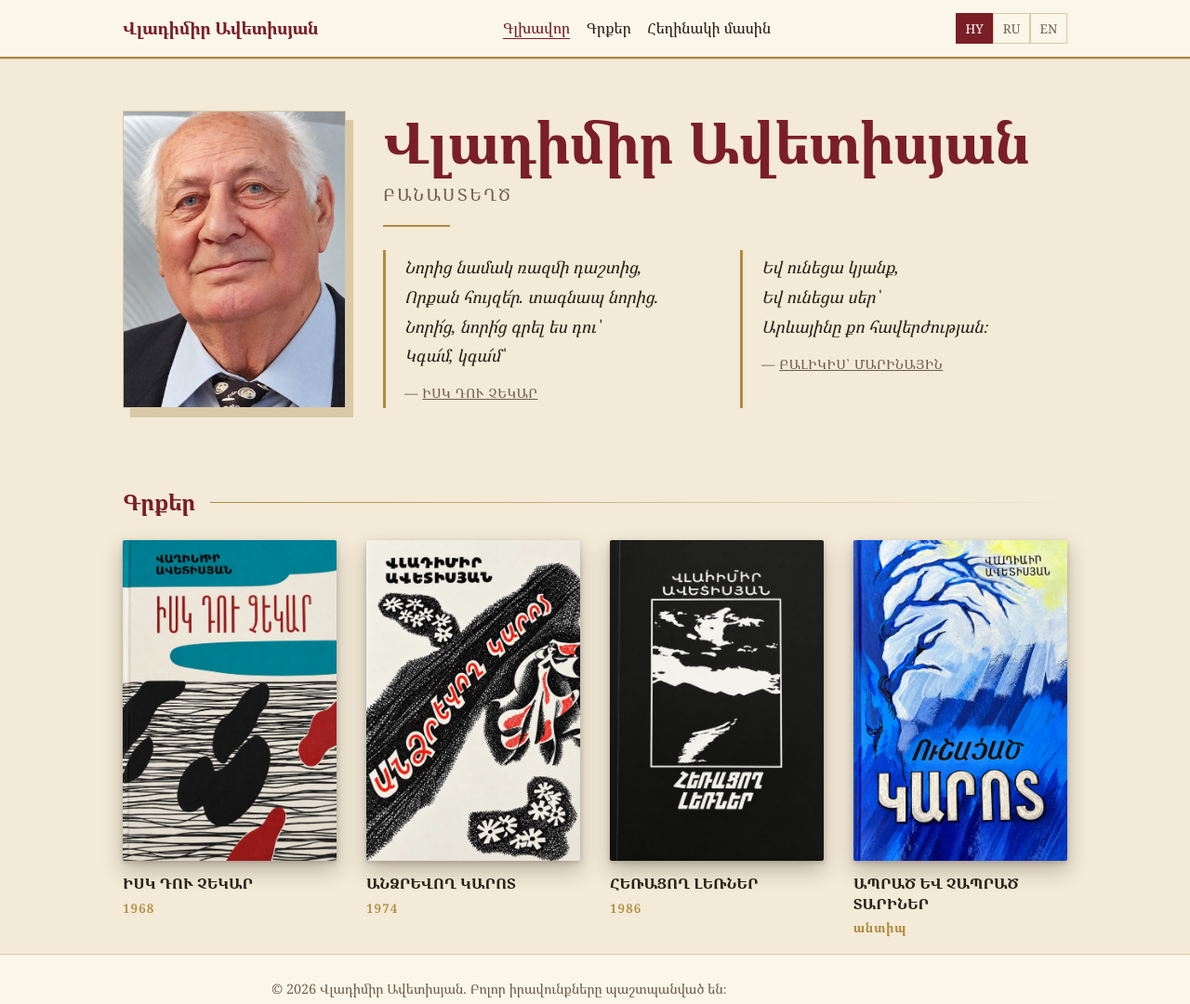
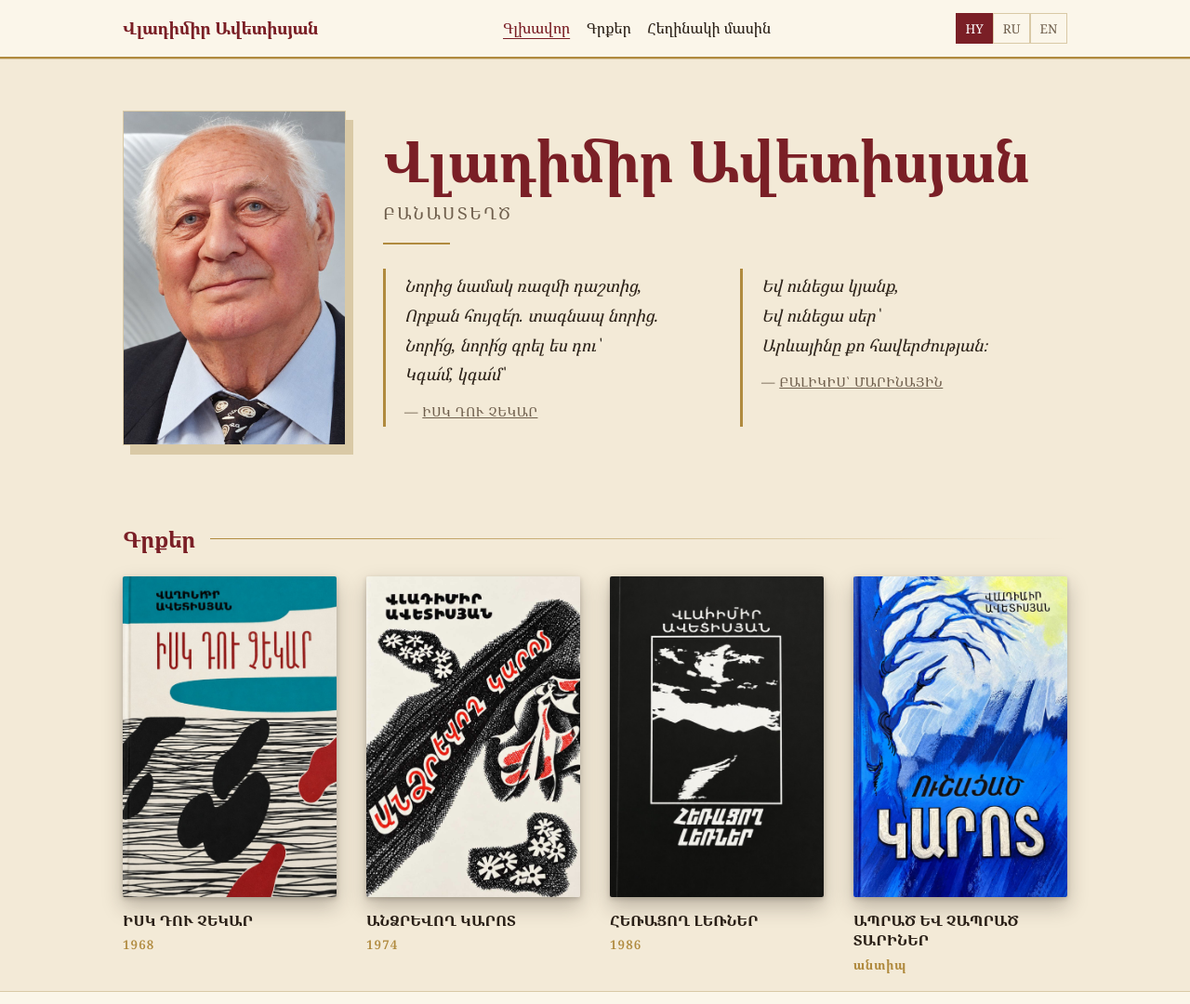
Before and after one commit to vardevanyan1967-source/writer-site, a plain HTML site: page index.html in a window 1280 px wide. Shown: the top 1080 px of the page at 93% size. Drawn offline with Linux system fonts and the light colour scheme.

Commit message:
Hero photo: 2:3 frame so the top of the portrait is not cropped
Co-Authored-By: Claude Sonnet 5.5 <noreply@anthropic.com>

```diff
--- a/index.html
+++ b/index.html
@@ -45,7 +45,7 @@ nav a:hover,nav a.on{color:var(--red);text-decoration:underline;text-underline-o
 
 /* Home */
 .hero{display:grid;grid-template-columns:15rem 1fr;gap:2.5rem;align-items:center;padding:3.5rem 0 2.5rem}
-.hero .pic{position:relative;aspect-ratio:3/4;border:1px solid var(--line);box-shadow:8px 10px 0 var(--line);background:var(--paper);
+.hero .pic{position:relative;aspect-ratio:2/3;border:1px solid var(--line);box-shadow:8px 10px 0 var(--line);background:var(--paper);
   display:flex;align-items:center;justify-content:center;overflow:hidden}
 .hero .pic img{position:absolute;inset:0;width:100%;height:100%;object-fit:cover;z-index:1}
 .hero .pic span{font-size:4rem;font-weight:800;color:var(--gold);letter-spacing:.05em}
```
